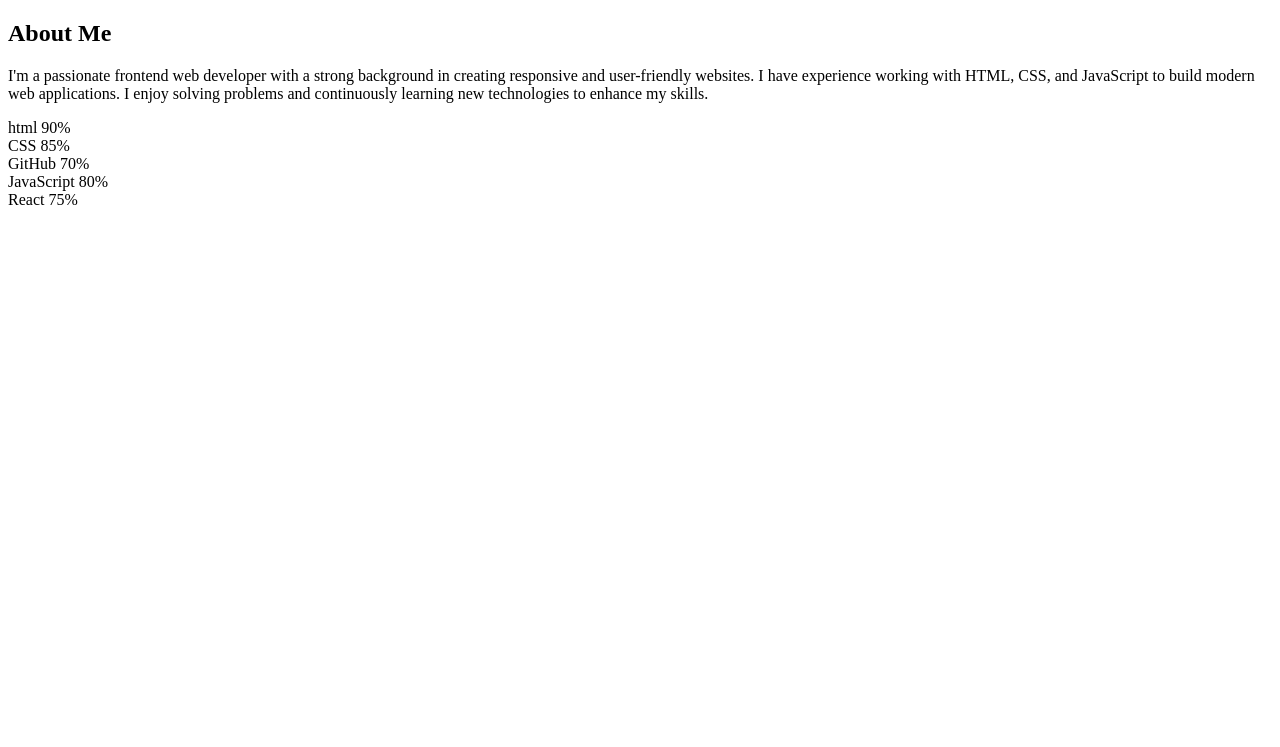
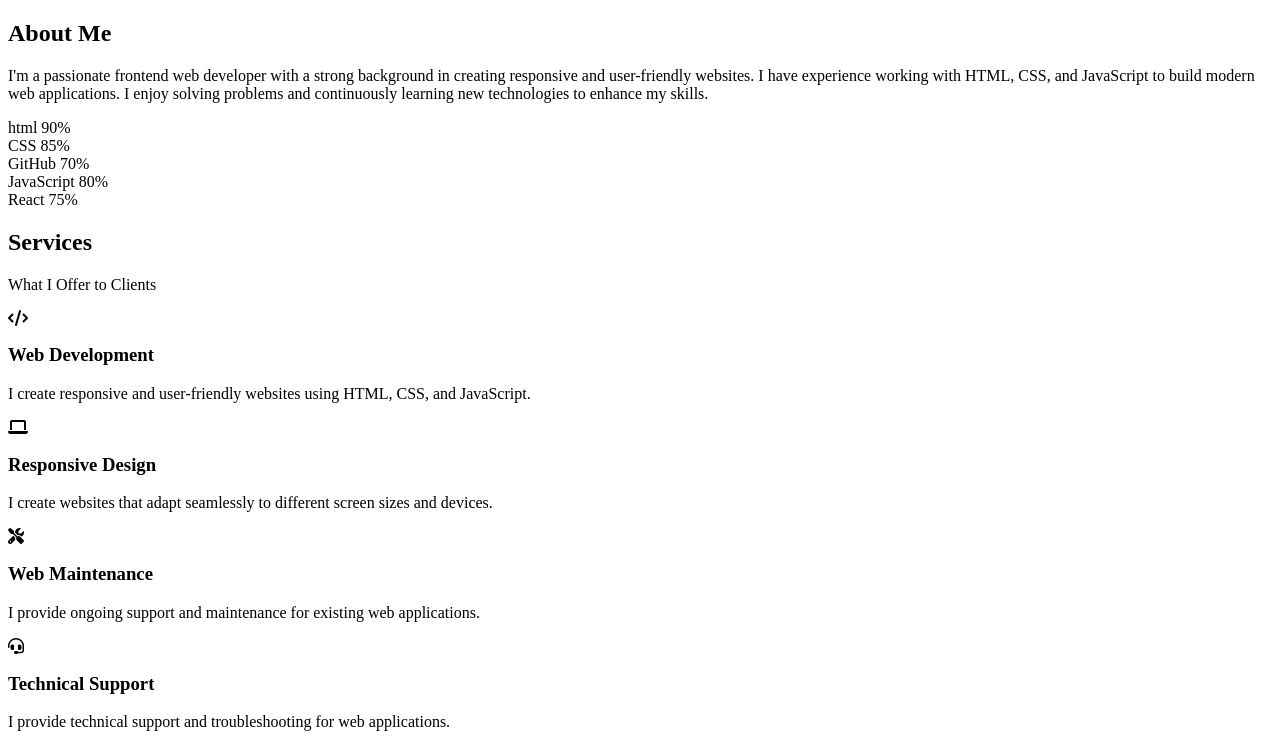
Before and after one commit to giorgikrgb/friendly-parakeet, a plain HTML site: page index.html in a window 1280 px wide. Shown: the part 2921-3668 px from the top of the page. Before the commit the page ends 3138 px from the top, so only its background shows below. Drawn offline with Linux system fonts and the light colour scheme.

Commit message:
service card

```diff
--- a/index.html
+++ b/index.html
@@ -110,7 +110,37 @@
 
         </div>
       </section>
+      <section id="service" class="service">
+        <div class="container">
+            <div class="section-title">
+                <h2>Services</h2>
+                <p>What I Offer to Clients</p>
 
+            </div>
+            <div class="services-grid">
+                <div class="service-card">
+                    <i class="fas fa-code"></i>
+                    <h3>Web Development</h3>
+                    <p>I create responsive and user-friendly websites using HTML, CSS, and JavaScript.</p>
+                </div>
+                <div class="service-card">
+                    <i class="fa-solid fa-laptop"></i>
+                    <h3>Responsive Design</h3>
+                    <p>I create websites that adapt seamlessly to different screen sizes and devices.</p>
+            </div>
+                <div class="service-card">
+                    <i class="fa-solid fa-screwdriver-wrench"></i>
+                    <h3>Web Maintenance</h3>
+                    <p>I provide ongoing support and maintenance for existing web applications.</p>
+                </div>
+                <div class="service-card">
+                    <i class="fa-solid fa-headset"></i>
+                    <h3>Technical Support</h3>
+                    <p>I provide technical support and troubleshooting for web applications.</p>
+                </div>
+            </div>
+        </div>
+        </section>
 
 </body>
 </html>
```
